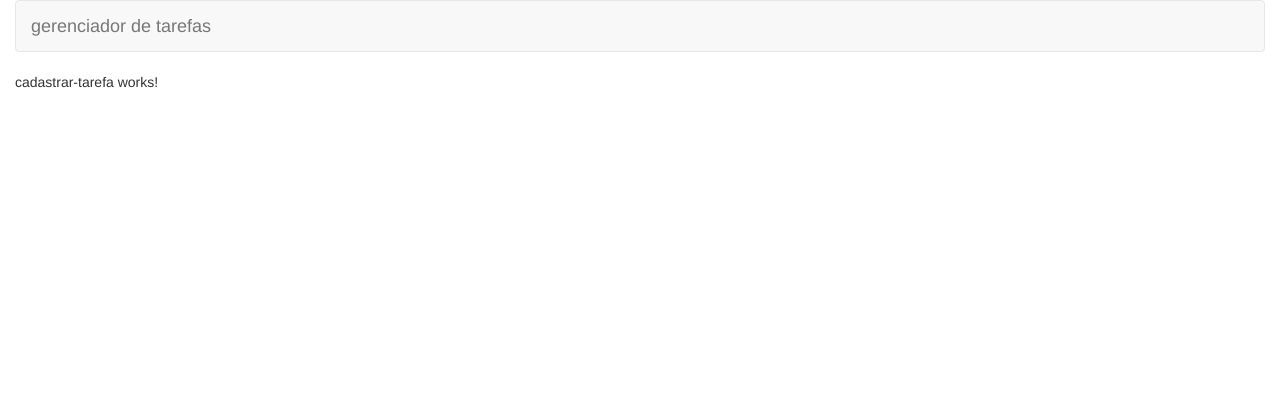
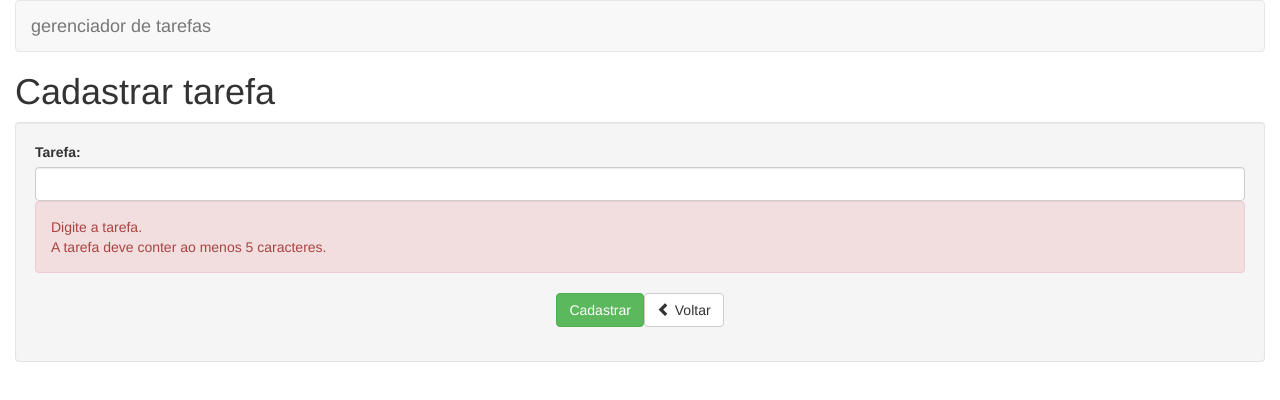
Before and after one commit to MrSescon/gerenciadorDeTarefasAngular, an Angular app: page /tarefas/cadastrar in a window 1280 px wide. Shown: the top 400 px of the page. Built offline with nearby package versions, Linux system fonts and the light colour scheme.

Commit message:
criado a interface HTML do cadastro de tarefas

```diff
--- a/src/app/tarefas/cadastrar/cadastrar-tarefa.component.html
+++ b/src/app/tarefas/cadastrar/cadastrar-tarefa.component.html
@@ -1 +1,35 @@
-<p>cadastrar-tarefa works!</p>
+<h1>Cadastrar tarefa</h1>
+
+<div class="well">
+  <form >
+    <div class="form-group">
+      <label for="nome">Tarefa:</label>
+      <input
+        type="text"
+        class="form-control"
+        id="nome"
+        name="nome"
+        minlength="5"
+        required>
+      <div class="alert alert-danger">
+        <div >
+          Digite a tarefa.
+        </div>
+        <div >
+          A tarefa deve conter ao menos 5 caracteres.
+        </div>
+      </div>
+    </div>
+    <div class="form-group text-center">
+      <input
+        type="submit"
+        class="btn btn-success"
+        value="Cadastrar">
+      <a
+        class="btn btn-default">
+        <span class="glyphicon glyphicon-chevron-left"
+          aria-hidden="true"></span> Voltar
+      </a>
+    </div>
+  </form>
+</div>
```
